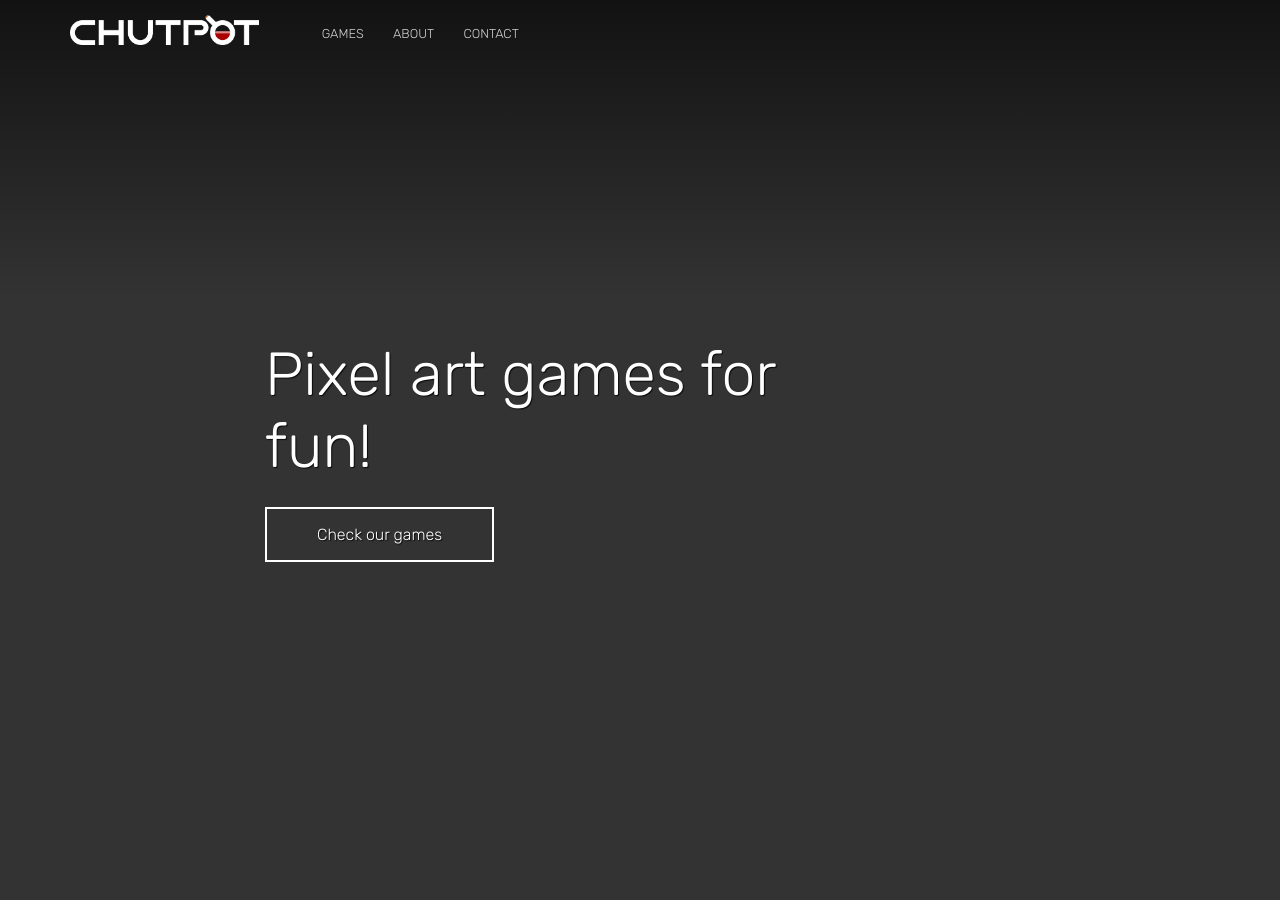
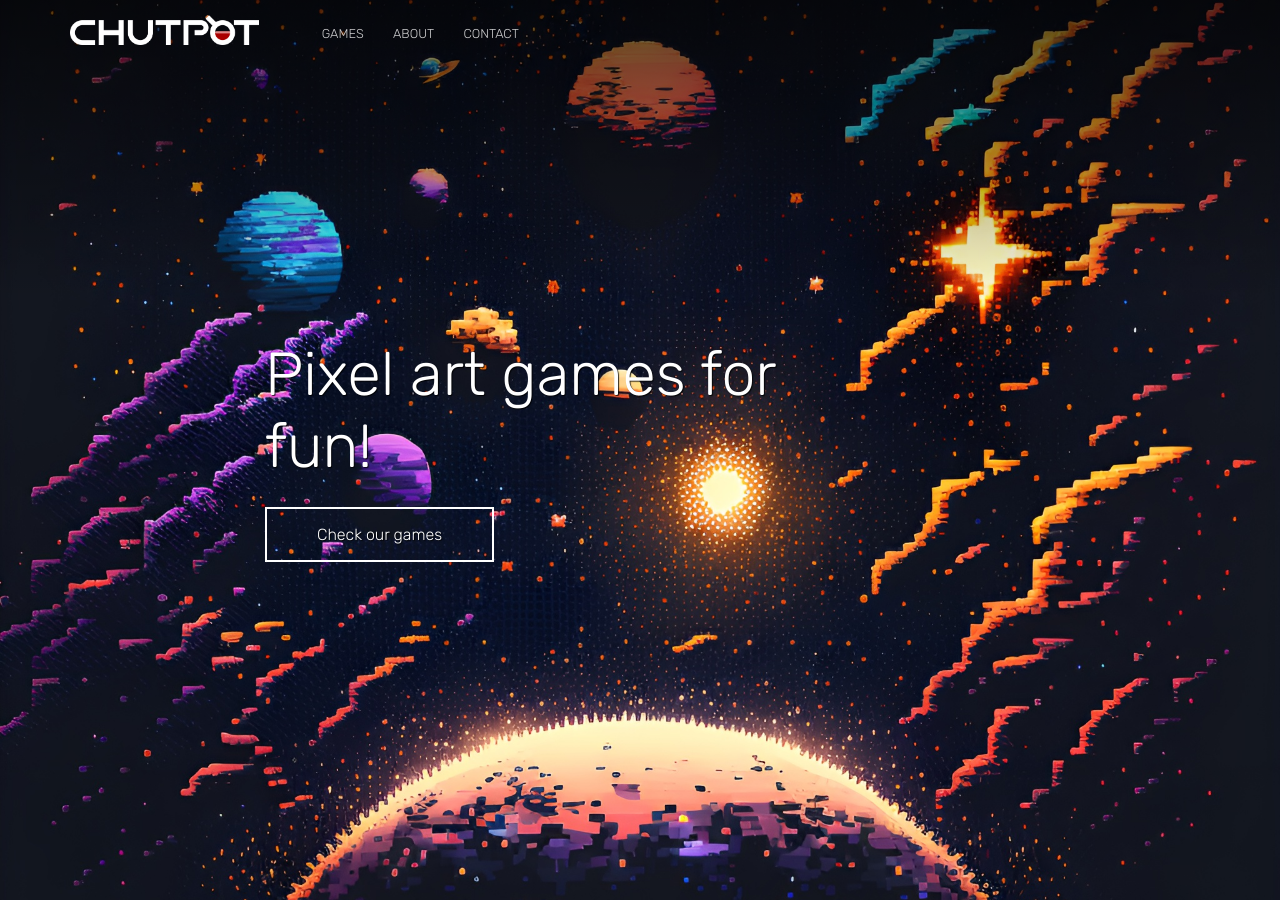
Before and after one commit to Chutpot/chutpot.github.io, a Jekyll site: the page built from index.html, in a window 1280 px wide and 900 px high. Built offline with Jekyll 4.4.1, drawn with Linux system fonts in a browser that asks for light colours; nearby versions of some CDN libraries.

Commit message:
Update bg

```diff
--- a/index.html
+++ b/index.html
@@ -3,7 +3,7 @@ title: Home
 description: Chutpot
 ---
 
-<section class="hero" style="background-image: url("{{ site.baseurl }}/images/background.jpg")">
+<section class="hero" style="background-image: url({{ site.baseurl }}/images/background.jpg)">
 	<div class="inner-hero text-container">
 		<div class="hero-text-container">
 			<h1 class="editable">Pixel art games for fun!</h1>
```
